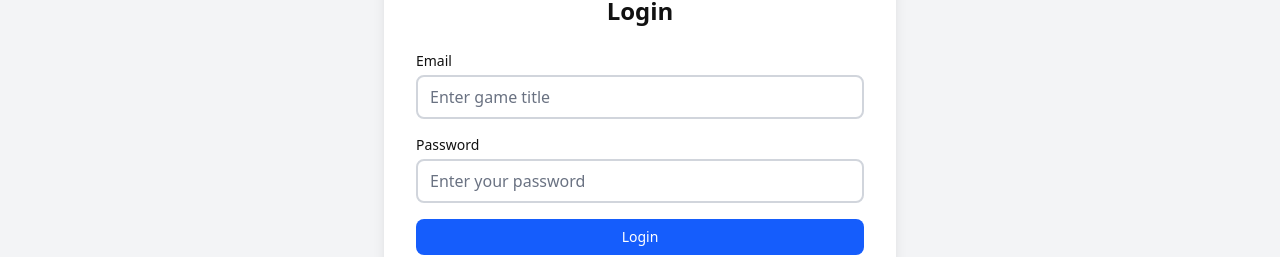
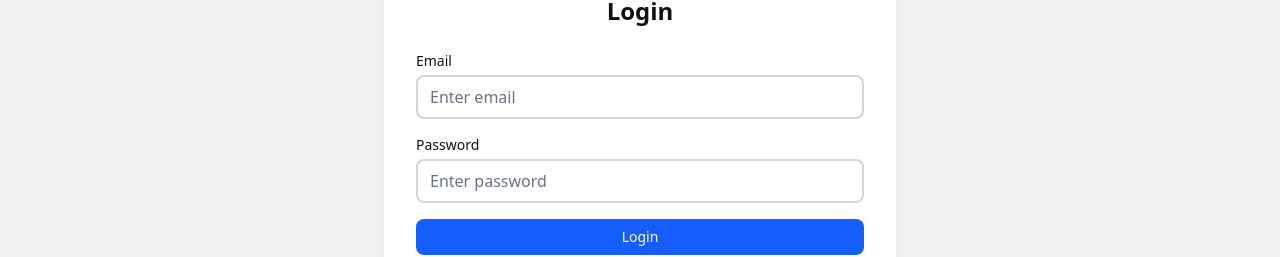
Before and after one commit to KallosP/csc437-asmts-project, a React (Vite) app in the folder packages/project-frontend/: page / in a window 1280 px wide. Shown: the part 273-530 px from the top of the page. Built offline with nearby package versions, Linux system fonts and the light colour scheme.

Commit message:
lab 19: finished converting project to typescript

```diff
--- a/packages/project-frontend/src/components/CommentSection.jsx
+++ b/packages/project-frontend/src/components/CommentSection.tsx
@@ -1,9 +1,14 @@
 import { useState } from 'react'
 import LoadingSpinner from './LoadingSpinner'
 
+type Comment = {
+	text: string
+	id: number
+}
+
 export default function CommentSection() {
 	const [comment, setComment] = useState('')
-	const [comments, setComments] = useState([])
+	const [comments, setComments] = useState<Comment[]>([])
 	const [isLoading, setIsLoading] = useState(false)
 
 	async function handlePostComment() {
--- a/packages/project-frontend/src/components/GameCard.jsx
+++ b/packages/project-frontend/src/components/GameCard.tsx
@@ -5,7 +5,19 @@ import { faUser } from '@fortawesome/free-solid-svg-icons'
 import { useNavigate } from 'react-router-dom'
 import Tag from './Tag'
 
-export default function GameCard(props) {
+type GameCardProps = {
+  img: string;
+  name: string;
+  sportTag?: string;
+  skillTag?: string;
+  locationTag?: string;
+  players: string[];
+  playersTag?: number;
+  description: string;
+  sport: string;
+};
+
+export default function GameCard(props: GameCardProps) {
 	const navigate = useNavigate()
 
 	const handleClick = () => {
@@ -40,7 +52,7 @@ export default function GameCard(props) {
 					<div className="mt-2 overflow-hidden">
 						<ul className="flex flex-wrap gap-2 truncate">
 							{tags.map((tag, index) => (
-								<Tag key={index} title={tag.title} icon={tag.icon} />
+								<Tag key={index} title={tag.title || 'Err'} icon={tag.icon} />
 							))}
 						</ul>
 					</div>
--- a/packages/project-frontend/src/components/LeftSidebar.jsx
+++ b/packages/project-frontend/src/components/LeftSidebar.tsx
@@ -1,7 +1,11 @@
 import React from 'react'
 import FilterItem from './FilterItem'
 
-export default function LeftSidebar({ openLeftSidebar }) {
+interface LeftSidebarProps {
+	openLeftSidebar: boolean
+}
+
+export default function LeftSidebar({ openLeftSidebar }: LeftSidebarProps) {
 	return (
 		<aside
 			className={`absolute top-0 left-0 w-72 h-full shadow-lg bg-elevated-background dark:bg-dark-elevated-background duration-300 transition-transform ${
--- a/packages/project-frontend/src/pages/AddGamePage.jsx
+++ b/packages/project-frontend/src/pages/AddGamePage.tsx
@@ -19,7 +19,7 @@ export default function AddGamePage() {
 
 	const navigate = useNavigate()
 
-	const handleSubmit = (e) => {
+	const handleSubmit = (e: React.FormEvent) => {
 		e.preventDefault()
 		// FIXME: change how/where players is created/added to gameData
 		const players = ['John Doe', 'Jane Doe']
@@ -29,7 +29,7 @@ export default function AddGamePage() {
         navigate('/search', { state: gameData })
 	}
 
-	const handleSportSelection = (selectedSport) => {
+	const handleSportSelection = (selectedSport: string) => {
 		setSport(selectedSport)
 		if (selectedSport === 'Soccer') setImg(SoccerBall)
 		else if (selectedSport === 'Basketball') setImg(BasketballBall)
@@ -87,8 +87,8 @@ export default function AddGamePage() {
 						onChange={(e) => setDescription(e.target.value)}
 						className="w-full dark:text-dark-normal-text text-normal-text resize-none px-3 placeholder:text-hint-text py-2 border-2 border-input-border rounded-lg focus:outline-none focus:ring-2 focus:ring-input-border-ring dark:focus:ring-dark-input-border-ring dark:border-dark-input-border "
 						placeholder="Provide a brief description of the game"
-						rows="3"
-						required></textarea>
+						required
+					/>
 				</div>
 
 				{/* Select Sport */}
--- a/packages/project-frontend/src/pages/LoginPage.tsx
+++ b/packages/project-frontend/src/pages/LoginPage.tsx
@@ -37,7 +37,7 @@ export default function LoginPage() {
 							value={email}
 							onChange={(e) => setEmail(e.target.value)}
 							className="w-full px-3 dark:text-dark-normal-text text-normal-text placeholder:text-hint-text py-2 border-2 border-input-border rounded-lg focus:outline-none focus:ring-2 focus:ring-input-border-ring dark:focus:ring-dark-input-border-ring dark:border-dark-input-border "
-							placeholder="Enter game title"
+							placeholder="Enter email"
 							required
 						/>
 					</div>
@@ -50,7 +50,7 @@ export default function LoginPage() {
 							value={password}
 							required
 							onChange={(e) => setPassword(e.target.value)}
-							placeholder="Enter your password"
+							placeholder="Enter password"
 							className="w-full px-3 dark:text-dark-normal-text text-normal-text placeholder:text-hint-text py-2 border-2 border-input-border rounded-lg focus:outline-none focus:ring-2 focus:ring-input-border-ring dark:focus:ring-dark-input-border-ring dark:border-dark-input-border "
 						/>
 					</div>
--- a/packages/project-frontend/src/pages/SearchPage.tsx
+++ b/packages/project-frontend/src/pages/SearchPage.tsx
@@ -85,6 +85,7 @@ export default function SearchPage({openLeftSidebar}: SearchPageProps) {
 									players={game.players}
 									playersTag={game.players.length}
 									description={game.description}
+									sport={game.sport}
 								/>
 							))}
 						</ul>
```
Also changed, not shown: packages/project-frontend/src/components/FilterItem.tsx (renamed from packages/project-frontend/src/components/FilterItem.jsx, +6 -1 lines), packages/project-frontend/src/components/TopBar.tsx (renamed from packages/project-frontend/src/components/TopBar.jsx, +7 -1 lines), packages/project-frontend/src/components/LoadingSpinner.tsx (renamed from packages/project-frontend/src/components/LoadingSpinner.jsx), packages/project-frontend/src/components/SearchBar.tsx (renamed from packages/project-frontend/src/components/SearchBar.jsx).
